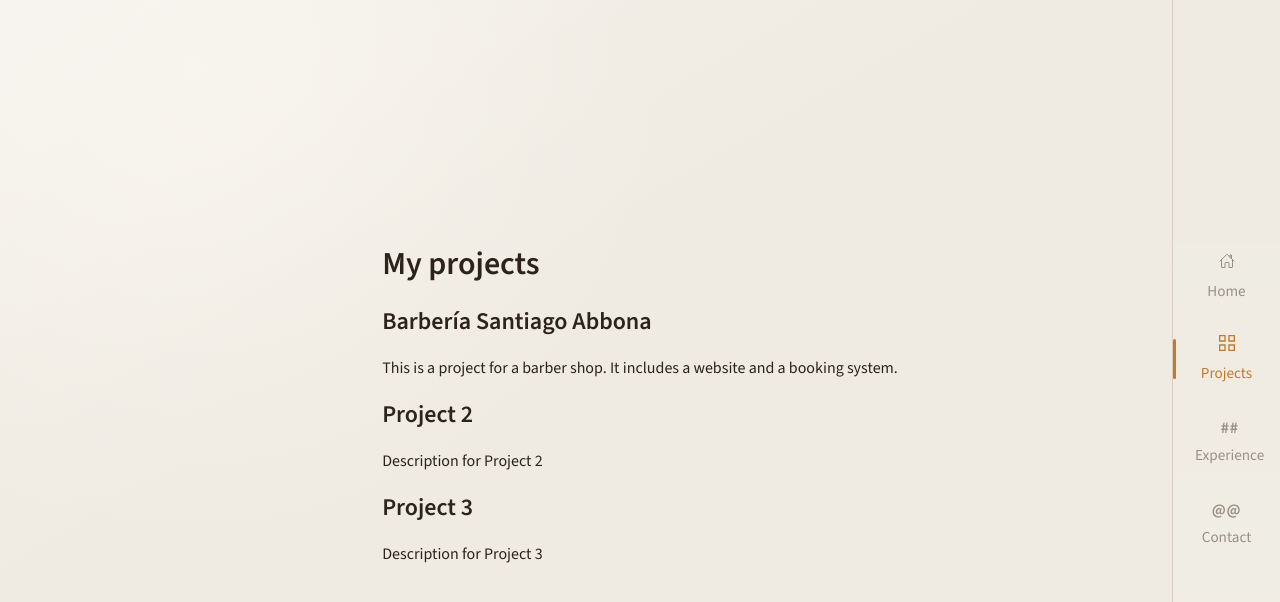
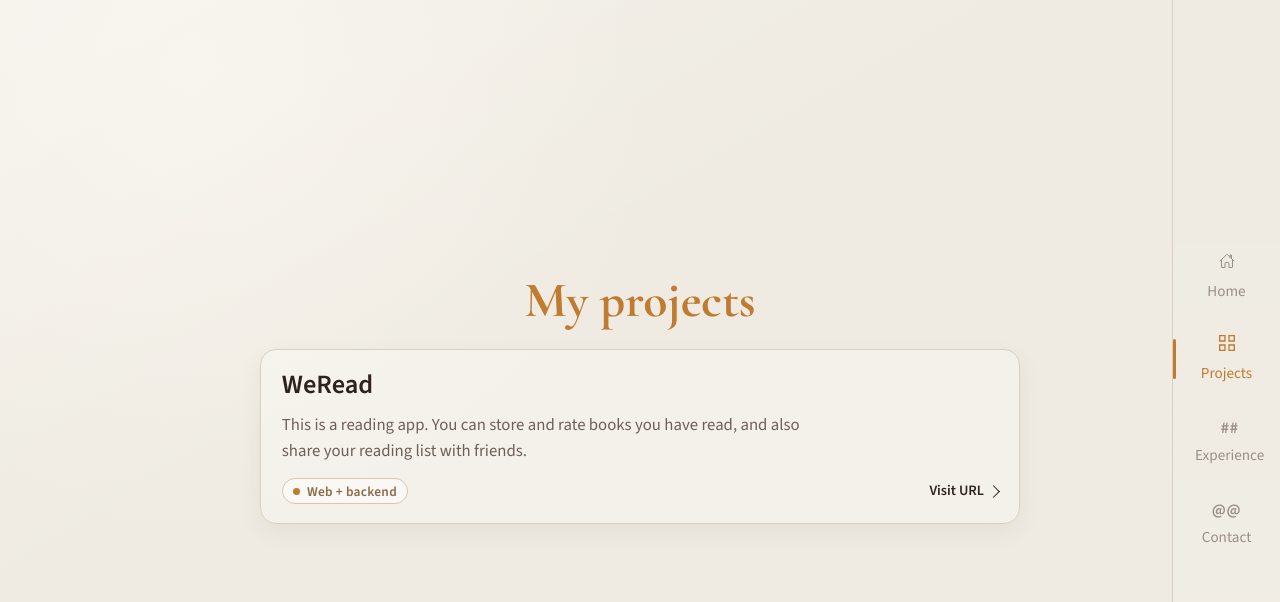
Before and after one commit to arenasFran/portfolio, a React (Vite) app: page / in a window 1280 px wide. Both pictures are taken after a click on the button "Projects". Shown: the top 602 px of the page. Built offline with nearby package versions, Linux system fonts and the light colour scheme.

Commit message:
Start with  the projects section

```diff
--- a/src/assets/data.json
+++ b/src/assets/data.json
@@ -1,15 +1,7 @@
 [{
     "id": 1,
-    "title": "Barbería Santiago Abbona",
-    "description": "This is a project for a barber shop. It includes a website and a booking system."
-},
-{
-    "id": 2,
-    "title": "Project 2",
-    "description": "Description for Project 2"
-},
-{
-    "id": 3,
-    "title": "Project 3",
-    "description": "Description for Project 3"
+    "title": "WeRead",
+    "description": "This is a reading app. You can store and rate books you have read, and also share your reading list with friends.",
+    "url": "https://weread-theta.vercel.app/",
+    "type": "Web + backend"
 }]
--- a/src/components/Projects.tsx
+++ b/src/components/Projects.tsx
@@ -2,14 +2,20 @@ import dataProjects from '../assets/data.json';
 
 export const Projects = ()=>{
     return (
-        <div>
-            <h1>My projects</h1>
-            {dataProjects.map((p)=>(
-                <div key={p.id}>
-                    <h2>{p.title}</h2>
-                    <p>{p.description}</p>
-                </div>
-            ))}
-        </div>
+        <section className="projects-panel" aria-label="Projects">
+            <h1 className="projects-title">My projects</h1>
+            <div className="projects-grid">
+                {dataProjects.map((p)=>(
+                    <article key={p.id} className="project-card">
+                        <h2 className="project-card-title">{p.title}</h2>
+                        <p className="project-card-description">{p.description}</p>
+                        <div className="project-card-meta">
+                            <p className="project-card-badge">{p.type}</p>
+                            <a className="project-card-link" href={p.url} target="_blank" rel="noreferrer">Visit URL</a>
+                        </div>
+                    </article>
+                ))}
+            </div>
+        </section>
     )
 }
--- a/src/components/home.css
+++ b/src/components/home.css
@@ -81,28 +81,31 @@ body {
 }
 
 .social-row a {
+  margin-left: 0;
+  display: inline-flex;
+  align-items: center;
+  gap: 0.32rem;
   color: var(--ink);
   text-decoration: none;
-  font-size: 1.06rem;
+  font-size: 0.9rem;
   font-weight: 600;
-  position: relative;
+  border-bottom: 1px solid transparent;
+  transition: color 170ms ease, border-color 170ms ease;
 }
 
 .social-row a::after {
   content: '';
-  position: absolute;
-  left: 0;
-  bottom: -0.16rem;
-  width: 100%;
-  height: 1px;
-  background: var(--ink);
-  transform-origin: left;
-  transform: scaleX(0);
-  transition: transform 180ms ease;
+  width: 0.5rem;
+  height: 0.5rem;
+}
+
+.social-row a:hover {
+  color: var(--accent);
+  border-color: var(--accent);
 }
 
 .social-row a:hover::after {
-  transform: scaleX(1);
+  transform: translateY(1px) rotate(45deg);
 }
 
 .personal-strip {
@@ -215,6 +218,115 @@ body {
   height: 1px;
 }
 
+.projects-panel {
+  width: min(760px, 100% - 2rem);
+  margin: 0 auto;
+  animation: intro-fade 360ms ease-out;
+}
+
+.projects-title {
+  margin: 0 auto;
+  text-align: center;
+  font-family: 'Cormorant Garamond', serif;
+  font-size: clamp(2.3rem, 4.6vw, 3.1rem);
+  line-height: 1;
+  color:#bf7b2f;
+
+}
+
+.projects-grid {
+  margin-top: 1.45rem;
+  display: grid;
+  gap: 1rem;
+}
+
+.project-card {
+  border: 1px solid var(--line);
+  border-radius: 16px;
+  padding: 1.2rem 1.3rem;
+  background: rgb(255 255 255 / 30%);
+  box-shadow: 0 8px 24px rgb(66 50 36 / 6%);
+  transition: transform 170ms ease, border-color 170ms ease, box-shadow 170ms ease;
+}
+
+.project-card:hover {
+  transform: translateY(-3px);
+  border-color: #c9b7a3;
+  box-shadow: 0 11px 30px rgb(66 50 36 / 10%);
+}
+
+.project-card-title {
+  margin: 0;
+  font-size: clamp(1.35rem, 2.8vw, 1.65rem);
+  line-height: 1.2;
+}
+
+.project-card-description {
+  margin: 0.75rem 0 0;
+  color: var(--muted);
+  font-size: 1.05rem;
+  line-height: 1.5;
+  max-width: 64ch;
+}
+
+.project-card-meta {
+  margin-top: 0.95rem;
+  display: flex;
+  align-items: center;
+  justify-content: space-between;
+  gap: 0.8rem;
+}
+
+.project-card-badge {
+  margin: 0;
+  display: inline-flex;
+  align-items: center;
+  gap: 0.45rem;
+  padding: 0.22rem 0.62rem;
+  border: 1px solid #d8c7b1;
+  border-radius: 999px;
+  background: rgb(255 255 255 / 46%);
+  color: #8b6b47;
+  font-size: 0.84rem;
+  font-weight: 600;
+  letter-spacing: 0.02em;
+}
+
+.project-card-badge::before {
+  content: '';
+  width: 0.44rem;
+  height: 0.44rem;
+  border-radius: 999px;
+  background: var(--accent);
+}
+
+.project-card-link {
+  margin-left: auto;
+  display: inline-flex;
+  align-items: center;
+  gap: 0.32rem;
+  color: var(--ink);
+  text-decoration: none;
+  font-size: 0.9rem;
+  font-weight: 600;
+  border-bottom: 1px solid transparent;
+  transition: color 170ms ease, border-color 170ms ease;
+}
+
+.project-card-link::after {
+  content: '';
+  width: 0.5rem;
+  height: 0.5rem;
+  border-top: 1.8px solid currentColor;
+  border-right: 1.8px solid currentColor;
+  transform: translateY(1px) rotate(45deg);
+}
+
+.project-card-link:hover {
+  color: var(--accent);
+  border-color: var(--accent);
+}
+
 @keyframes intro-fade {
   from {
     opacity: 0;
@@ -283,4 +395,14 @@ body {
     width: 76%;
     height: 3px;
   }
+
+  .projects-panel {
+    width: 100%;
+    padding: 0 0.2rem;
+  }
+
+  .project-card {
+    padding: 1.05rem;
+    border-radius: 14px;
+  }
 }
```
